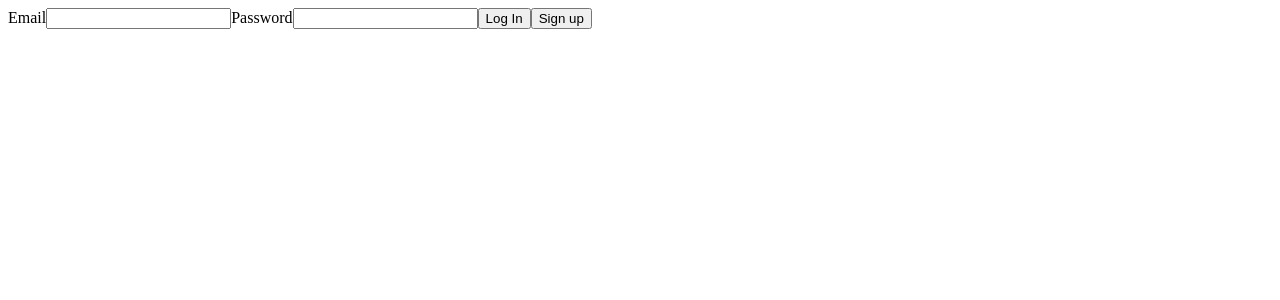
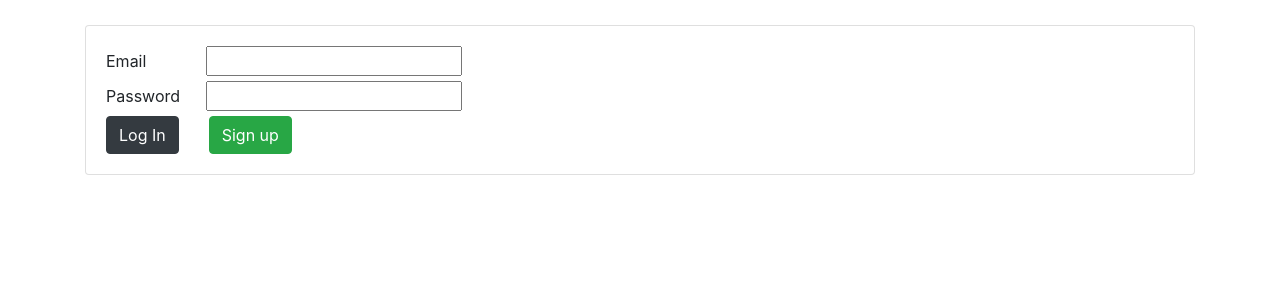
Before and after one commit to clemhff/FileUp, a React (Create React App) app in the folder react_dir/: page / in a window 1280 px wide. Shown: the top 300 px of the page. Built offline with nearby package versions, Linux system fonts and the light colour scheme.

Commit message:
Bootstrap for buttonq

```diff
--- a/react_dir/public/index.html
+++ b/react_dir/public/index.html
@@ -24,6 +24,14 @@
       work correctly both with client-side routing and a non-root public URL.
       Learn how to configure a non-root public URL by running `npm run build`.
     -->
+    <!-- CSS only -->
+    <link rel="stylesheet" href="https://stackpath.bootstrapcdn.com/bootstrap/4.5.0/css/bootstrap.min.css" integrity="sha384-9aIt2nRpC12Uk9gS9baDl411NQApFmC26EwAOH8WgZl5MYYxFfc+NcPb1dKGj7Sk" crossorigin="anonymous">
+
+    <!-- JS, Popper.js, and jQuery -->
+    <script src="https://code.jquery.com/jquery-3.5.1.slim.min.js" integrity="sha384-DfXdz2htPH0lsSSs5nCTpuj/zy4C+OGpamoFVy38MVBnE+IbbVYUew+OrCXaRkfj" crossorigin="anonymous"></script>
+    <script src="https://cdn.jsdelivr.net/npm/popper.js@1.16.0/dist/umd/popper.min.js" integrity="sha384-Q6E9RHvbIyZFJoft+2mJbHaEWldlvI9IOYy5n3zV9zzTtmI3UksdQRVvoxMfooAo" crossorigin="anonymous"></script>
+    <script src="https://stackpath.bootstrapcdn.com/bootstrap/4.5.0/js/bootstrap.min.js" integrity="sha384-OgVRvuATP1z7JjHLkuOU7Xw704+h835Lr+6QL9UvYjZE3Ipu6Tp75j7Bh/kR0JKI" crossorigin="anonymous"></script>
+
     <title>React App</title>
   </head>
   <body>
--- a/react_dir/src/ListFiles.js
+++ b/react_dir/src/ListFiles.js
@@ -8,22 +8,21 @@ function ListFiles(props) {
 
     return (
       <div>
-      <div>'//////////////////////////////////////////////////////////////////////////////////'</div>
-        <div>{props.data._id}</div>
-        <div>{props.data.fieldname}</div>
-        <div>{props.data.originalname}</div>
-        <div>{props.data.encoding}</div>
+        <div className="card cardf">
+          <div className="card-body">
+              <h5>{props.data.originalname}</h5>
               <div>{props.data.mimetype}</div>
-        <div>{props.data.destination}</div>
-        <div>{props.data.filename}</div>
-        <div>{props.data.path}</div>
-        <div>{props.data.size}</div>
+              <div>{props.data.size} Bytes </div>
               <button
+                class="btn btn-danger list-delete"
                 onClick={() => props.deleteAFile(props.num, props.data._id)}
               >Delete</button>
               <button
+                class="btn btn-warning list-modify"
                 onClick={() => props.updateAFile(props.num)}
               >Modify</button>
+          </div>
+        </div>
       </div>
     );
   }
@@ -32,6 +31,8 @@ function ListFiles(props) {
       return(
 
         <div>
+          <div className="card cardf">
+            <div className="card-body">
               <input
                 className="form-control"
                 id={'quoteForm'+ props.num}
@@ -44,11 +45,15 @@ function ListFiles(props) {
                   props.onModifyChange(0, q.value);
               }}/>
               <button
+                class="btn btn-success list-delete"
                 onClick={() => props.onModifyValid(props.num)}
               >Confirm</button>
               <button
+                class="btn btn-danger list-modify"
                 onClick={() => props.onModifyCancel(props.num)}
               >Cancel</button>
+          </div>
+        </div>
       </div>
 
       );
--- a/react_dir/src/Login.js
+++ b/react_dir/src/Login.js
@@ -118,14 +118,30 @@ class Login extends Component {
       if(this.state.type ==='login') {
         return(
           <div>
-            <form onSubmit={(e) => this.onSubmit(e)}>
-              <label for="user">Email</label>
-              <input id="user" type="text" onChange={(e) => this.onChange(e, 0)} />
-              <label for="password">Password</label>
-              <input id="password" type="text" onChange={(e) => this.onChange(e, 1)} />
-              <button type="submit">Log In</button>
-              <button onClick={() => this.signUpButton()} >Sign up</button>
-            </form>
+            <div className="title_div">
+              <div className="container">
+                <div className="row">
+                  <div className="col-12">
+                    <div className="card cardl">
+                      <div className="card-body">
+                        <form onSubmit={(e) => this.onSubmit(e)}>
+                          <div>
+                            <label class="label-log" for="user">Email</label>
+                            <input id="user" type="text" onChange={(e) => this.onChange(e, 0)} />
+                          </div>
+                          <div>
+                            <label class="label-log" for="password">Password</label>
+                            <input id="password" type="text" onChange={(e) => this.onChange(e, 1)} />
+                          </div>
+                          <button class="btn btn-dark log-button" type="submit">Log In</button>
+                          <button class="btn btn-success signup-button" onClick={() => this.signUpButton()} >Sign up</button>
+                        </form>
+                      </div>
+                    </div>
+                  </div>
+                </div>
+              </div>
+            </div>
           </div>
         );
       }
--- a/react_dir/src/SignUp.js
+++ b/react_dir/src/SignUp.js
@@ -1,20 +1,38 @@
 import React from 'react';
-
+import './css/SignUp.css';
 
 function SignUp(props) {
 
 
   return (
     <div>
-      <form onSubmit={(e) => props.onSubmit(e)}>
-        <label for="username">Username</label>
-        <input id="username" type="text" onChange={(e) => props.onChange(e, 2)} />
-        <label for="user">Email</label>
-        <input id="user" type="text" onChange={(e) => props.onChange(e, 0)} />
-        <label for="password">Password</label>
-        <input id="password" type="text" onChange={(e) => props.onChange(e, 1)} />
-        <button type="submit">Sign up</button>
-      </form>
+      <div className="title_div">
+        <div className="container">
+          <div className="row">
+            <div className="col-12">
+              <div className="card cards">
+                <div className="card-body">
+                  <form onSubmit={(e) => props.onSubmit(e)}>
+                    <div>
+                      <label class="label-log" for="username">Username</label>
+                      <input id="username" type="text" onChange={(e) => props.onChange(e, 2)} />
+                    </div>
+                    <div>
+                      <label class="label-log" for="user">Email</label>
+                      <input id="user" type="text" onChange={(e) => props.onChange(e, 0)} />
+                    </div>
+                    <div>
+                      <label class="label-log" for="password">Password</label>
+                      <input id="password" type="text" onChange={(e) => props.onChange(e, 1)} />
+                    </div>
+                    <button class="btn btn-success signup-button" type="submit">Sign up</button>
+                  </form>
+                </div>
+              </div>
+            </div>
+          </div>
+        </div>
+      </div>
     </div>
   );
 }
--- a/react_dir/src/UploadForm.js
+++ b/react_dir/src/UploadForm.js
@@ -18,17 +18,28 @@ function UploadForm(props) {
   const form = () => {
     if (props.addFile === true ){
       return (
-        <form onSubmit={(e) => props.onFormSubmit(e)}>
-          <label for="uploadFile">Choose a file !</label>
-          <input style={{display: "none"}} id="uploadFile" type="file" onChange={(e) => props.onChange(e)} />
-          <button type="submit">Upload</button>
-          {progress()}
-        </form>
+        <div className="card cardu">
+          <div className="card-body">
+            <form>
+              <label class="btn btn-info form-button-choose" for="uploadFile">Choose a file !</label>
+              <input style={{display: "none"}} id="uploadFile" type="file" onChange={(e) => props.onChange(e)} />
+              <button
+                onClick={(e) => props.onFormSubmit(e)}
+                class="btn btn-success form-button-upload"
+              >Upload</button>
+              {progress()}
+            </form>
+          </div>
+        </div>
       )
     }
 
     return(
-      <button onClick={() => props.addAFile()}>Add</button>
+      <div className="card cardu">
+        <div className="card-body">
+          <button class="btn btn-success form-button-add" onClick={() => props.addAFile()}>Add</button>
+        </div>
+      </div>
     )
   }
 
--- a/react_dir/src/UploadPage.js
+++ b/react_dir/src/UploadPage.js
@@ -1,6 +1,6 @@
 import React, {Component} from 'react';
 import axios from 'axios';
-//import './css/AddQuote.css';
+import './css/UploadPage.css';
 
 
 import UploadForm from './UploadForm';
@@ -88,9 +88,10 @@ class UploadPage extends Component {
         //console.log(res)
         this.setState({uploadPercentage: 100 }, ()=>{
         setTimeout(() => {
-            console.log('first is' + JSON.stringify(myFile));
-            myFile.unshift(res.data);
-            console.log('second is' +  JSON.stringify(myFile));
+            //console.log('first is' + JSON.stringify(myFile));
+            res.data.ops[0].fileCardState ='ok';
+            myFile.unshift(res.data.ops[0]);
+            //console.log('second is' +  JSON.stringify(myFile));
 
             this.setState({ dataListFiles : myFile, addFile:false, uploadPercentage: null });
           }, 1000);
@@ -233,6 +234,10 @@ class UploadPage extends Component {
 
     return (
       <div>
+        <div className="title_div">
+          <div className="container">
+            <div className="row">
+              <div className="col-12">
                 <UploadForm
                   uploadPercentage ={this.state.uploadPercentage}
                   addFile = {this.state.addFile}
@@ -241,6 +246,10 @@ class UploadPage extends Component {
                   addAFile = {(id) => this.addAFile(id)}
                 />
                 {divFiles}
+              </div>
+            </div>
+          </div>
+        </div>
       </div>
     );
   }
--- /dev/null
+++ b/react_dir/src/css/SignUp.css
@@ -0,0 +1,17 @@
+.cards {
+  margin-top: 25px;
+}
+.cardl {
+  margin-top: 25px;
+}
+.label-log {
+  width: 100px;
+}
+
+.log-button {
+  margin-right: 30px;
+}
+
+.signup-button {
+
+}
--- /dev/null
+++ b/react_dir/src/css/UploadPage.css
@@ -0,0 +1,32 @@
+.cardf {
+  margin-top: 25px;
+}
+.cardu {
+  margin-top: 25px;
+}
+
+.form-button-add {
+  margin-top: 0px;
+}
+
+.form-button-choose{
+  margin-top: 10px;
+  margin-right: 25px;
+}
+
+.form-button-upload {
+  margin-top: 10px;
+}
+
+.form-add {
+  margin-top: 10px;
+}
+
+.list-delete {
+  margin-top: 10px;
+  margin-right: 20px;
+}
+
+.list-modify {
+  margin-top: 10px;
+}
```
Also changed, not shown: 2 other files (tests, documents, lock files or other folders). Lines whose indentation alone changed are shown as unchanged.
